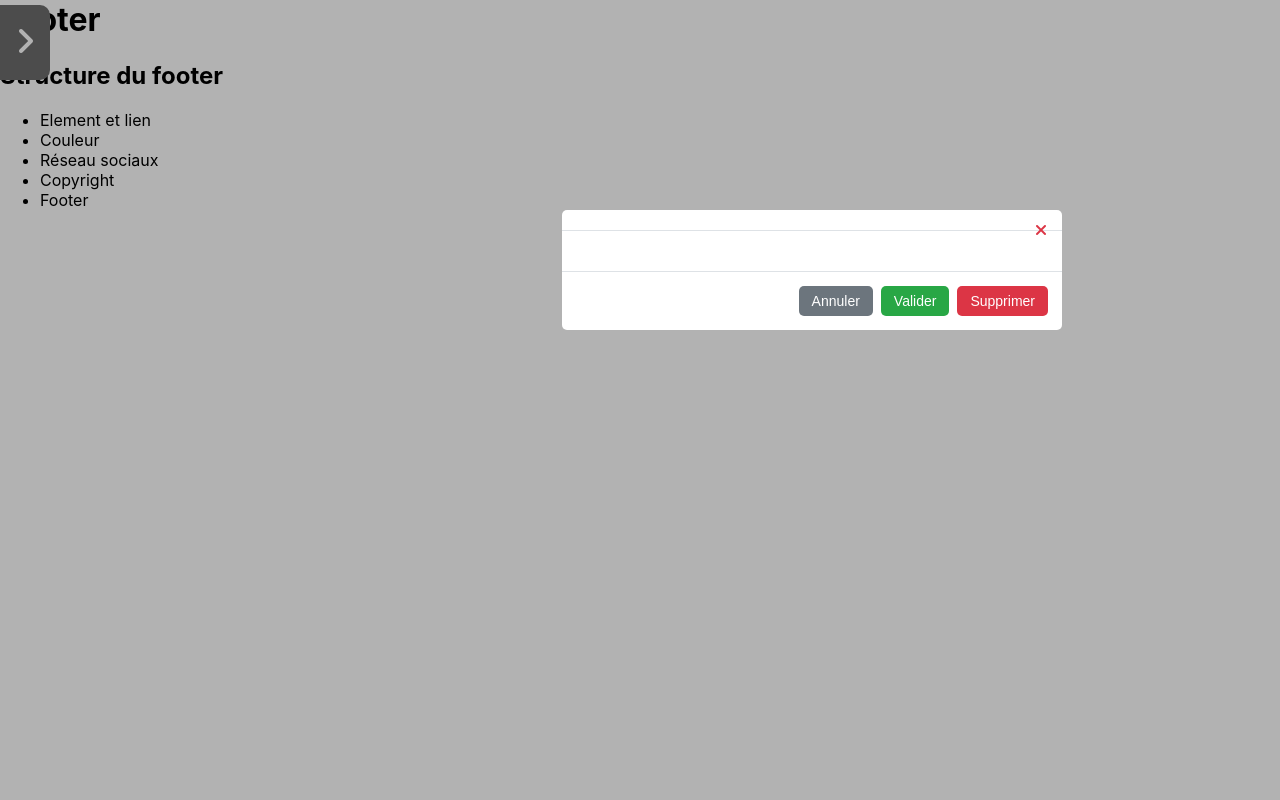
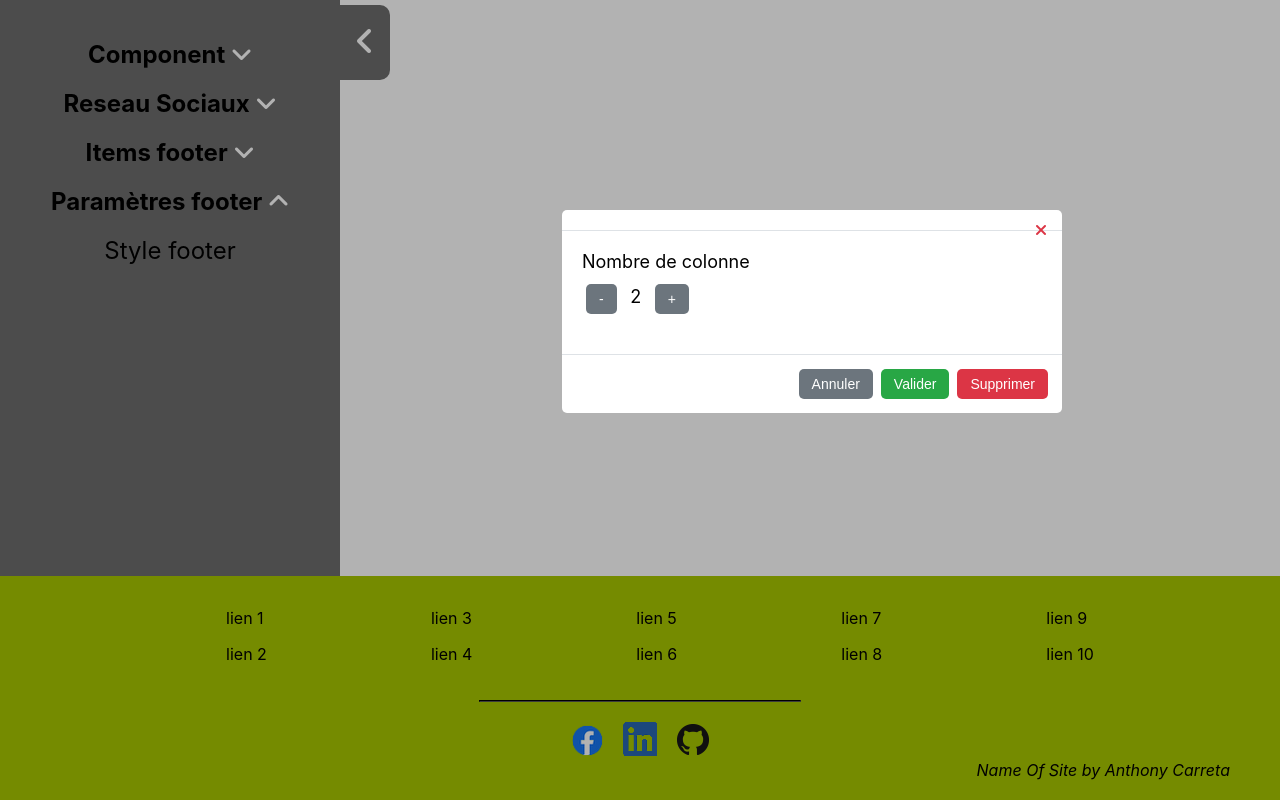
Before and after one commit to BackGrowZ/template-automatiser, a React (Create React App) app: page / in a window 1280 px wide. Both pictures are taken after a click on the item "Copyright". Built offline with nearby package versions, Linux system fonts and the light colour scheme.

Commit message:
add config footer ( back color + nb colonne)

```diff
--- a/src/component/Editeur/Editeur.js
+++ b/src/component/Editeur/Editeur.js
@@ -13,10 +13,9 @@ export default class Editeur extends Component {
             pathname: null,
             hash: null,
             id: null,
-            initInput: true,
 
             /* Items */
-            itemsActualPosition: null,
+            itemsByColonneState: true,
             itemsName: '',
             itemsLink: '',
             itemsPosition: [],
@@ -44,7 +43,7 @@ export default class Editeur extends Component {
             formSelect: [ // label, select, value, state
                 // ['Position', ['0', '1', '2', '3', '4', '5'], true],
                 ['Position', [], '', false], // position items
-                ['test', ['Moi', 'lui', 'elle'], 'lui', false], // simple test
+                ['Position', ['absolute', 'fixed', 'relative', 'static', 'sticky'], 'absolute', false], // position footer
             ],
             formInput: [// label, value Input, state
                 ['Label', '', false], // itemsName
@@ -87,7 +86,6 @@ export default class Editeur extends Component {
                     formSelectEdited[0][3] = true
                     this.setState({
                         titleBox: 'Lien Footer',
-                        itemsActualPosition: `${hash.slice(4)} (actuelle)`,
                         formInput: formInputEdited,
                         pickerColor: color[1][1],
                         labelColor: 'Couleur texte'
@@ -111,6 +109,33 @@ export default class Editeur extends Component {
                     formInputEdited[6][2] = true
 
                     this.setState({ formInput: formInputEdited, titleBox: 'Nouvel item' })
+                    break;
+
+                case '/styleFooter/':
+                    // formSelectEdited[1][3] = true
+                    this.setState({
+                        labelColor: 'Background Color',
+                        pickerColor: color[id][1],
+                        titleBox: 'Style footer'
+                    })
+                    break;
+
+                case '/styleSeparateur/':
+                    // formSelectEdited[1][3] = true
+                    this.setState({
+                        labelColor: 'Border Color',
+                        pickerColor: color[id][3],
+                        titleBox: 'Style Separateur'
+                    })
+                    break;
+
+                case '/colonne/':
+                    // formSelectEdited[1][3] = true
+                    this.setState({
+                        labelColor: 'Border Color',
+                        pickerColor: color[id][3],
+                        titleBox: 'Style Separateur'
+                    })
                     break;
 
                 case '/copyright/':
@@ -152,7 +177,6 @@ export default class Editeur extends Component {
             this.setState({
                 formInput: formInputEdited,
                 formSelect: formSelectEdited,
-                itemsActualPosition: `${id} (actuelle)`
             })
 
         } else {
@@ -285,8 +309,15 @@ export default class Editeur extends Component {
         return button
     }
     render() {
-        const { pickerState, boxButtonFooter, pathname, formInput, formSelect, pickerColor, id, labelColor, titleBox } = this.state
-        const { reseau, updateState } = this.props
+        const { pickerState, boxButtonFooter, pathname, formInput, formSelect, pickerColor, id, labelColor, titleBox, itemsByColonneState } = this.state
+        const { reseau, updateState, itemsByColonne } = this.props
+        const buttonNbColonnePlus = (itemsByColonne === 1) ? true : false
+        const nbColonne = (itemsByColonneState) ?
+            <div className='boxContainerInput'>
+                <label className='boxLabelInput'>Nombre de colonne</label>
+                <button className='btn' disabled={buttonNbColonnePlus} onClick={() => updateState('itemsByColonne', itemsByColonne - 1)}>-</button> <span style={{fontSize:'large', margin:'0 5px'}}>{itemsByColonne}</span> <button className='btn' onClick={() => updateState('itemsByColonne', itemsByColonne + 1)}>+</button>
+            </div>
+            : null
         const handleColorChange = ({ hex }) => this.updateColor(hex)
         const ShowSocial = (pathname === '/reseau/') ?
             <div className='boxContainerInput'>
@@ -356,7 +387,7 @@ export default class Editeur extends Component {
                     {formSelectResult}
                     {colorInBox}
                     {color}
-
+                    {nbColonne}
 
                 </div>
                 <div className='FooterBoxEdition'>
--- a/src/component/Editeur/edit.css
+++ b/src/component/Editeur/edit.css
@@ -47,7 +47,7 @@
     text-align: right;
 }
 
-.SubmitBoxEdition, .CancelBoxEdition, .DeletBoxEdition {
+.SubmitBoxEdition, .CancelBoxEdition, .DeletBoxEdition, .btn {
     font-size: 14px;
     padding: 6px 12px;
     margin: .25rem;
@@ -67,6 +67,7 @@
     border: 1px solid transparent;
     border-radius: 5px;
     color: #fff;
+    background-color: #6c757d;
 }
 
 .SubmitBoxEdition {
@@ -92,6 +93,7 @@
 }
 
 .boxLabelInput {
+    font-size: large;
     display: inline-block;
     width: 100%;
     margin-bottom: .5rem;
--- a/src/component/LinkCustomer/LinkCustomer.js
+++ b/src/component/LinkCustomer/LinkCustomer.js
@@ -8,7 +8,7 @@ export default function LinkCustomer(props) {
   }
 
   return (
-    <span type="button" onClick={() => handleClick(props.link)}>
+    <span onClick={() => handleClick(props.link)}>
       {props.children}
     </span>
   );
--- a/src/component/Template/Template.js
+++ b/src/component/Template/Template.js
@@ -26,14 +26,12 @@ export default class Template extends Component {
             paddingfooter: null,
             heightMain: null,
 
-            showFooter: false,
-            // menu: [false, '-340px',],
-            menu: false,
+            showFooter: true,
+            menu: true,
             menuEdit_component: false,
             menuEdit_Social: false,
             menuEdit_Items: false,
-            menuEdit_Style: false,
-            hiddencomponent: true,
+            menuEdit_Style: true,
             /* element necessaire au fonctionnement du footer */
             itemsByColonne: 2, // nombre d'item par colonne
             elementFooter: {},
@@ -124,6 +122,12 @@ export default class Template extends Component {
                 items: editedItems
             })
             setTimeout(() => this.addColonne(), 1)
+
+        } else if (name === 'itemsByColonne') {
+            this.setState({
+                [name]: value
+            })
+            setTimeout(() => this.addColonne(), 1)
         }
         else if (typeof name === 'object') {
             if (value === 'object') {
@@ -180,11 +184,7 @@ export default class Template extends Component {
         const { socialStatus, heightMain, colorsStatus, itemsStatus, hiddenFooter, paddingfooter, editStatus, elementFooter, itemsByColonne, copyright, items, color, menu, menuEdit_component, showFooter, reseau, menuEdit_Social, menuEdit_Items, menuEdit_Style } = this.state
         const dropDownElements = [['Monter', 'itemsUp'], ['Descendre', 'itemsDown'], ['Modifier', 'editStatus'], ['Supprimer', 'itemsDrop']]
         const copyrightMenu = <LinkCustomer link={`/copyright/#id=0`}><span style={{ cursor: 'pointer', display: 'inline-block', width: '60%' }} onClick={() => this.setState({ editStatus: !editStatus })}>Copyright</span></LinkCustomer>
-        // const icon_Items = (id) => <span style={{ position: 'absolute', right: '10px' }}>{(id === 0) ? null : icon_ItemsUp(id)} {(id === items.length - 1) ? null : icon_ItemsDown(id)} {icon_ItemsDrop(id)} </span>
-        // const icon_ItemsUp = (id) => <i title="Remonter l'item" key={`icon-up-${id}`} style={{ color: '#fff', cursor: 'pointer' }} className='fas fa-long-arrow-alt-up' onClick={() => this.updateState('itemsUp', null, id)} />
-        // const icon_ItemsDown = (id) => <i title="Descendre l'item" key={`icon-down-${id}`} style={{ color: '#fff', cursor: 'pointer' }} className='fas fa-long-arrow-alt-down' onClick={() => this.updateState('itemsDown', null, id)} />
-        // const icon_ItemsDrop = (id) => <i title="Supprimer l'item" key={`icon-del-${id}`} style={{ color: 'red', cursor: 'pointer' }} className='fas fa-times' onClick={() => this.updateState('itemsUp', null, id)} />
-        const itemsMenu = items.map((value, key) => <LinkCustomer key={key} link={`/items/#id=${key}`}><span key={key} style={{ cursor: 'pointer' }} onClick={() => this.setState({ editStatus: !editStatus })}>{value[0]}</span><DropDown id={key}  max={items.length - 1} element={dropDownElements} updateState={this.updateState} /> {(key === items.length - 1) ? null : <br />} </LinkCustomer>)
+        const itemsMenu = items.map((value, key) => <LinkCustomer key={key} link={`/items/#id=${key}`}><span key={key} style={{ cursor: 'pointer' }} onClick={() => this.setState({ editStatus: !editStatus })}>{value[0]}</span><DropDown id={key} max={items.length - 1} element={dropDownElements} updateState={this.updateState} /> {(key === items.length - 1) ? null : <br />} </LinkCustomer>)
         const socialMenu = reseau.map((value, key) => <LinkCustomer key={key} link={`/reseau/#id=${key}`}><span key={key} style={{ display: 'inline-block', width: '100%', cursor: 'pointer' }} onClick={() => this.setState({ editStatus: !editStatus })}>{value[0]}</span></LinkCustomer>)
         const menuEdit =
             <MenuLateralGauche show={menu} nameState='menu' functionClic={this.updateState}>
@@ -203,16 +203,14 @@ export default class Template extends Component {
                         {copyrightMenu}
                     </Fragment>
                 </MenuLateralGaucheCategorie>
-                <MenuLateralGaucheCategorie title='Style footer' parentState={showFooter} nameState='menuEdit_Style' state={menuEdit_Style} functionClic={this.updateState} >
+                <MenuLateralGaucheCategorie title='Paramètres footer' parentState={showFooter} nameState='menuEdit_Style' state={menuEdit_Style} functionClic={this.updateState} >
                     <Fragment>
-                        <span>Couleur footer</span><br />
-                        <span>Separateur</span><br />
-                        <span>Nombre de colonne</span><br />
+                        <LinkCustomer link='/styleFooter/#id=0'><p style={{ margin: 0, cursor: 'pointer' }} onClick={() => this.setState({ editStatus: !editStatus })}>Style footer</p></LinkCustomer>
                     </Fragment>
                 </MenuLateralGaucheCategorie>
             </MenuLateralGauche>
 
-        const Medit = (editStatus) ? <Editeur addColonne={this.addColonne} updateState={this.updateState} items={items} color={color} reseau={reseau} copyright={copyright} /> : null
+        const Medit = (editStatus) ? <Editeur itemsByColonne={itemsByColonne} addColonne={this.addColonne} updateState={this.updateState} items={items} color={color} reseau={reseau} copyright={copyright} /> : null
         const Mitems = (itemsStatus) ? <Items items={items} itemsByColonne={itemsByColonne} elementFooter={elementFooter} updateState={this.updateState} addColonne={this.addColonne} /> : null
         const Mcolor = (colorsStatus) ? <Couleur color={color} updateState={this.updateState} /> : null
         const Mreseau = (socialStatus) ? <Network reseau={reseau} updateState={this.updateState} /> : null
```
